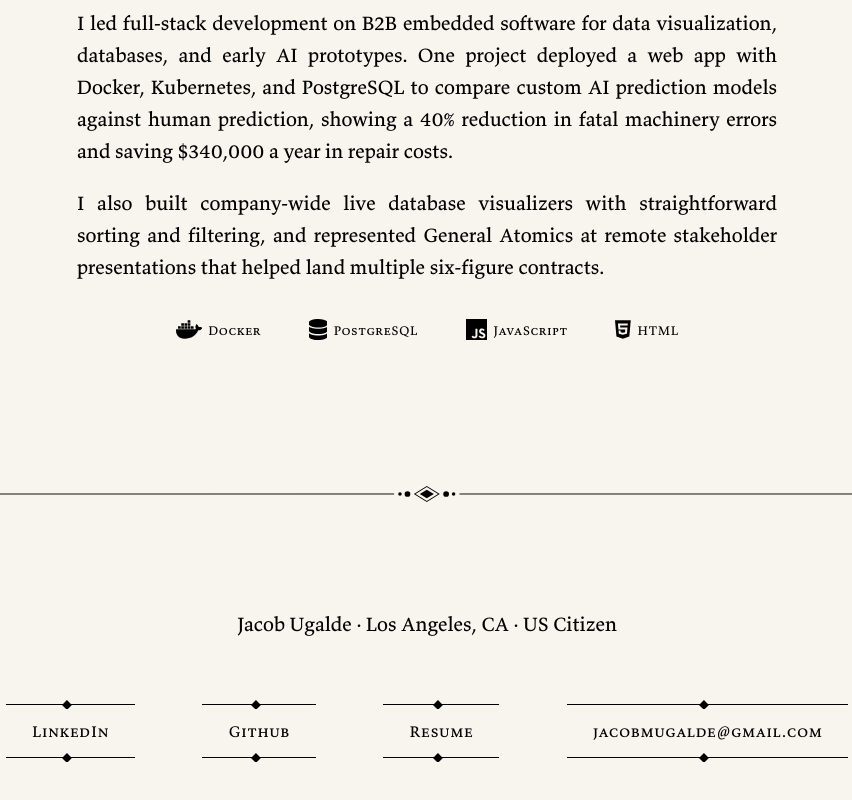
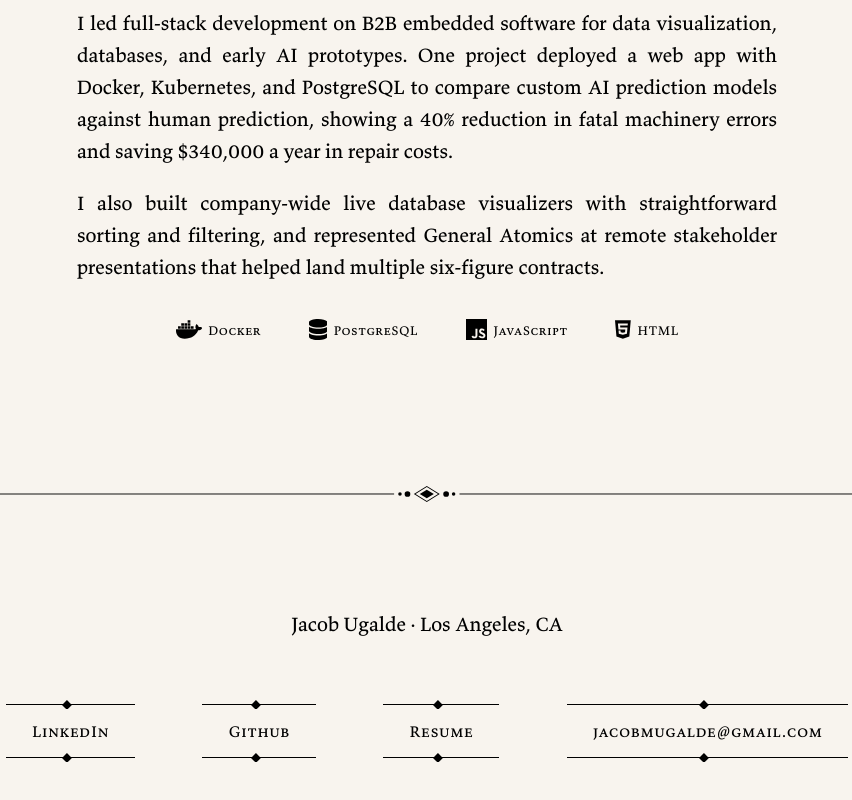
Before and after one commit to cobumusic/portfolio, a Next.js app: page / in a window 1280 px wide. Shown: the part 5556-6356 px from the top of the page, without its empty margins (213-1065 px from the left). Built offline with nearby package versions, Linux system fonts and the light colour scheme.

Commit message:
removed citizenship

```diff
--- a/sections/footer/main/index.jsx
+++ b/sections/footer/main/index.jsx
@@ -51,7 +51,7 @@ export default function Footer() {
         threshold={0.5}
       >
         <div className={`initialInvis ${css.row}`}>
-          <span>Jacob Ugalde · Los Angeles, CA · US Citizen</span>
+          <span>Jacob Ugalde · Los Angeles, CA</span>
         </div>
         <div className={`initialInvis ${css.row}`}>
           <Button
```
